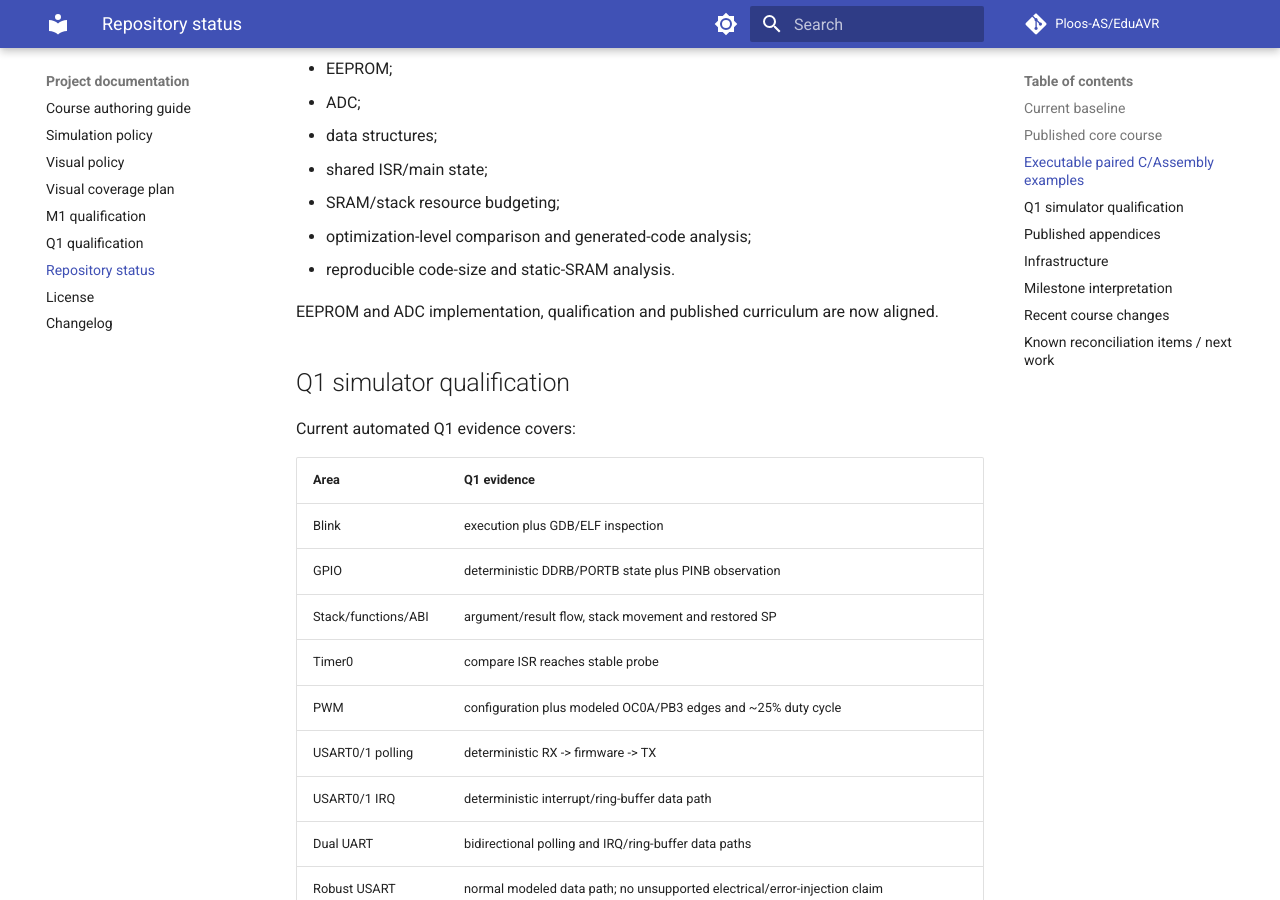
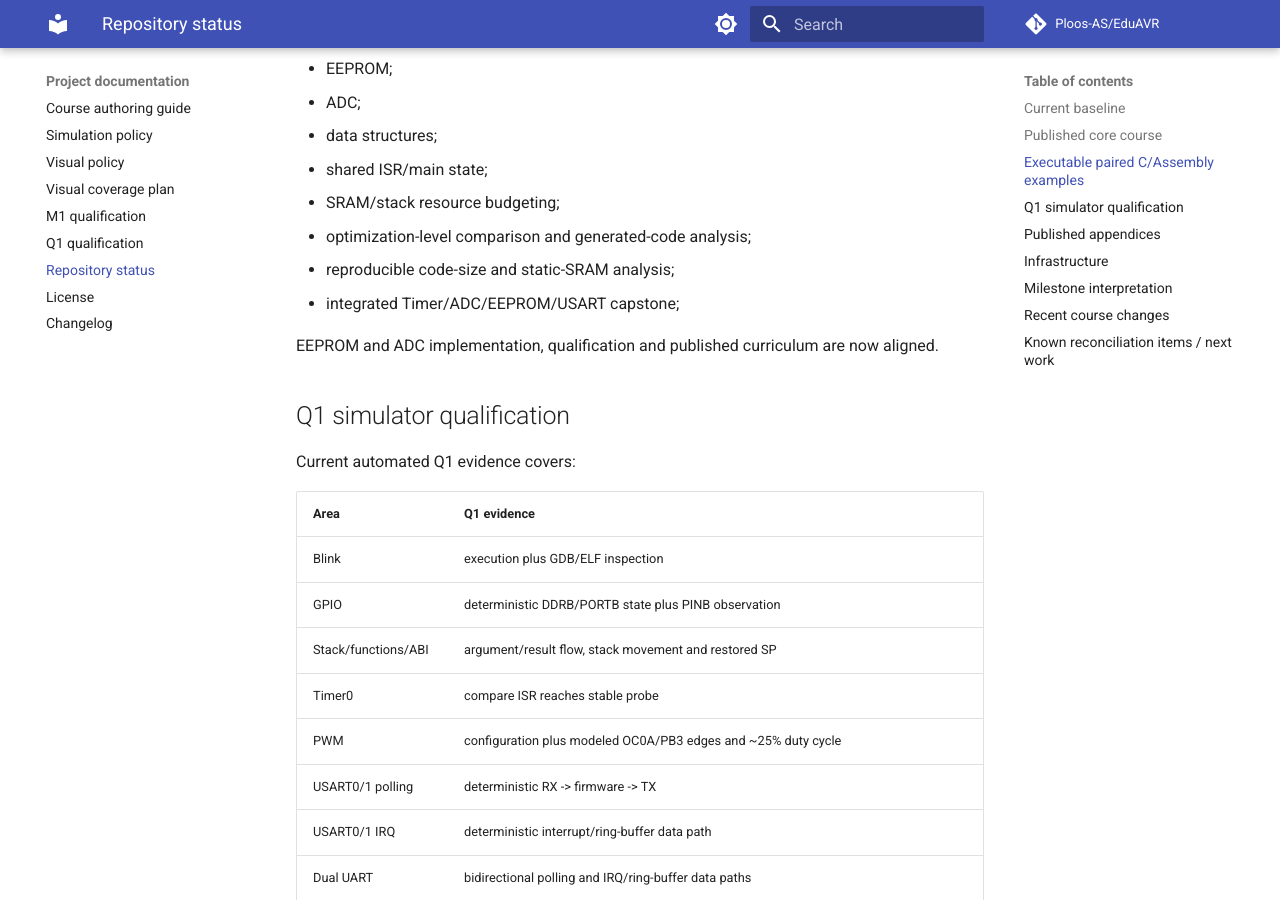
Before and after one commit to Ploos-AS/EduAVR, an MkDocs documentation site: the page built from docs/STATUS.md, in a window 1280 px wide and 900 px high, scrolled down 1998 px. Built offline with MkDocs 1.6.1 and Material for MkDocs 9.7.7, drawn with Linux system fonts in a browser that asks for light colours; comment, search, counter and statistics services are not loaded.

Commit message:
M6: clean up capstone status list

```diff
--- a/docs/STATUS.md
+++ b/docs/STATUS.md
@@ -60,7 +60,8 @@ The build currently contains paired C and hand-written Assembly firmware for:
 - shared ISR/main state;
 - SRAM/stack resource budgeting;
 - optimization-level comparison and generated-code analysis;
-- reproducible code-size and static-SRAM analysis.
+- reproducible code-size and static-SRAM analysis;
+- integrated Timer/ADC/EEPROM/USART capstone;
 
 EEPROM and ADC implementation, qualification and published curriculum are now aligned.
 
```
Also changed, not shown: other parts of docs/STATUS.md (+1 -1 lines).
